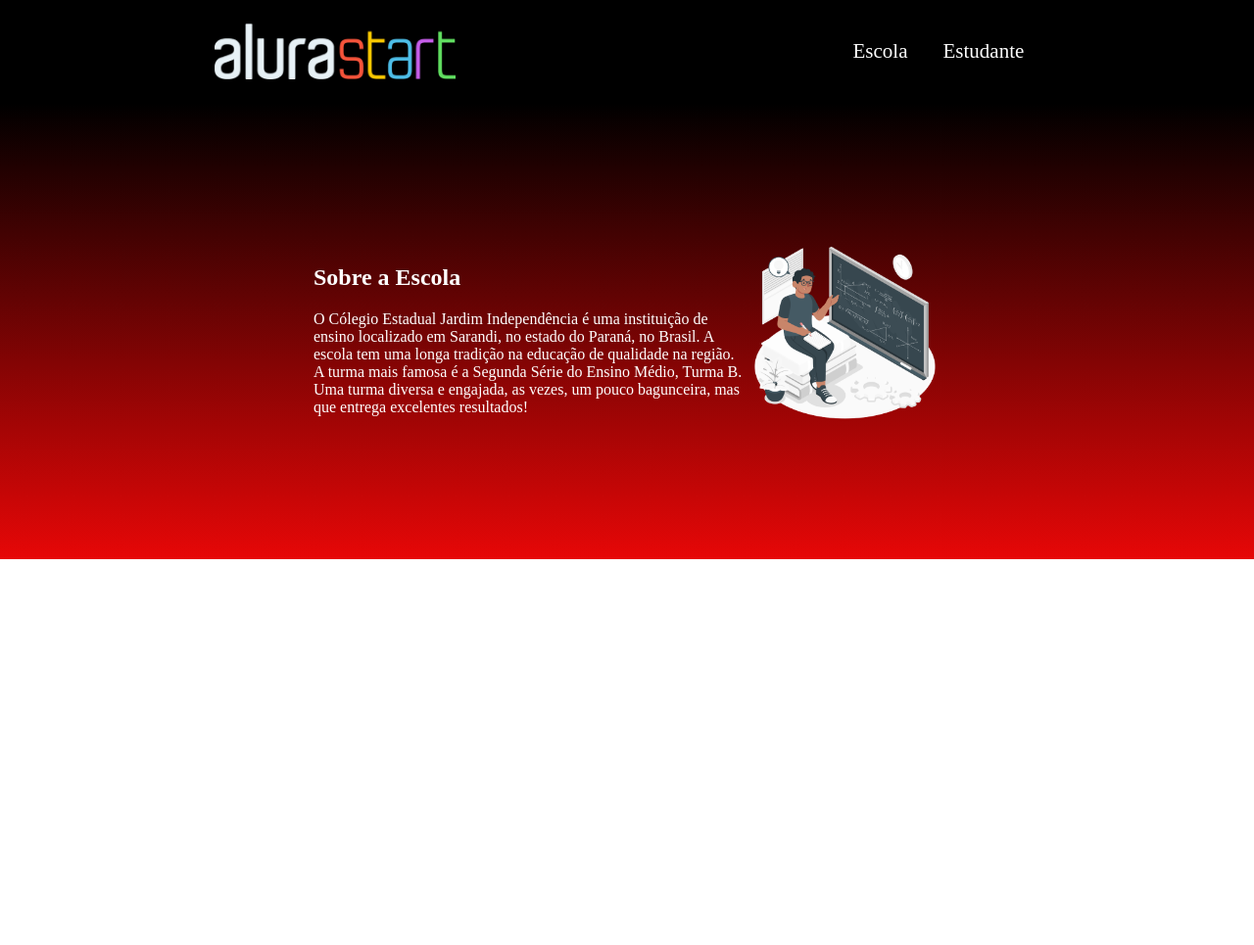
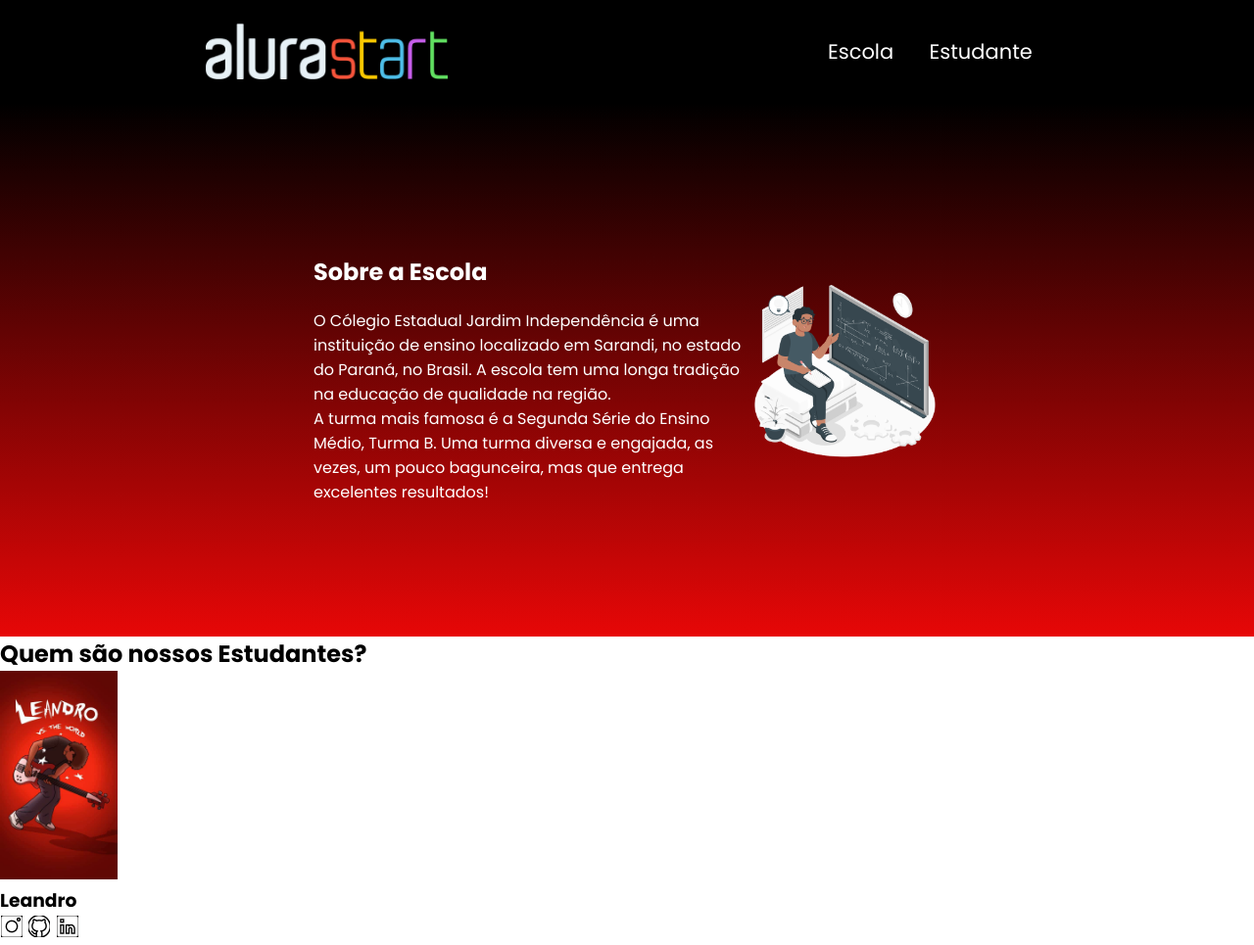
Before and after one commit to joewxp/site, a plain HTML site: page index.html in a window 1280 px wide. Shown: the whole page at 98% size. Before the commit the page ends 800 px from the top, so only its background shows below. Drawn offline with Linux system fonts and the light colour scheme.

Commit message:
Add files via upload

```diff
--- a/index.html
+++ b/index.html
@@ -6,6 +6,9 @@
     <meta name="viewport" content="width=device-width, initial-scale=1.0">
     <title>Document</title>
     <link rel="stylesheet" href="style.css">
+    <link rel="preconnect" href="https://fonts.googleapis.com">
+    <link rel="preconnect" href="https://fonts.gstatic.com" crossorigin>
+    <link href="https://fonts.googleapis.com/css2?family=Poppins:wght@200;400;700&display=swap" rel="stylesheet">
 </head>
 <body>
     <header class="cabecalho">
@@ -23,5 +26,13 @@
         </div>
         <img class="escola-imagem" src="Formula-amico.png" alt="Menino Estudando">
     </section>
+    <section class="estudante">
+        <h2 class="estudante-titulo">Quem são nossos Estudantes?</h2>
+        <img class="estudante-imagem" src="Leandro.jpg" alt="Foto do Leandro">
+        <h3 class="estudante-nome">Leandro</h3>
+        <img clas="estudante-icone" src="instagram 1.png" alt="icone instagram">
+        <img clas="estudante-icone" src="github 1.png" alt="icone github">
+        <img clas="estudante-icone" src="linkedin 1.png" alt="icone linkedin">
+    </section>
 </body>
 </html>
--- a/style.css
+++ b/style.css
@@ -1,6 +1,10 @@
 *{
     margin: 0;
     padding: 0;
+}
+
+body{
+    font-family: 'Poppins', sans-serif;
 }
 
 .cabecalho {
@@ -42,3 +46,7 @@ width: 20%;
 .escola-titulo{
     padding: 20px 0;
 }
+
+.estudante-imagem{
+    width: 120px;
+}
```
Also changed, not shown: Leandro.jpg (added), github 1.png (added), instagram 1.png (added), linkedin 1.png (added).
